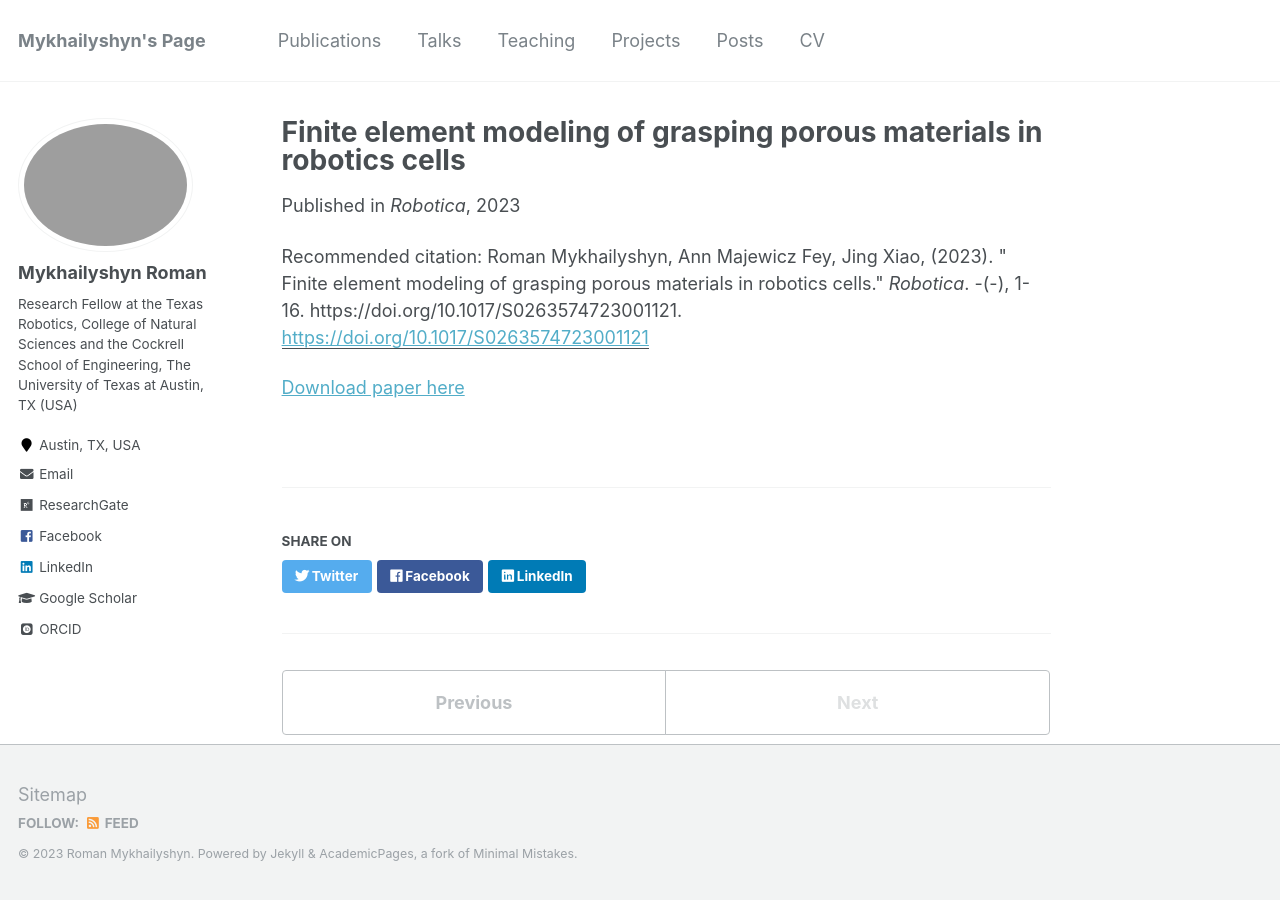
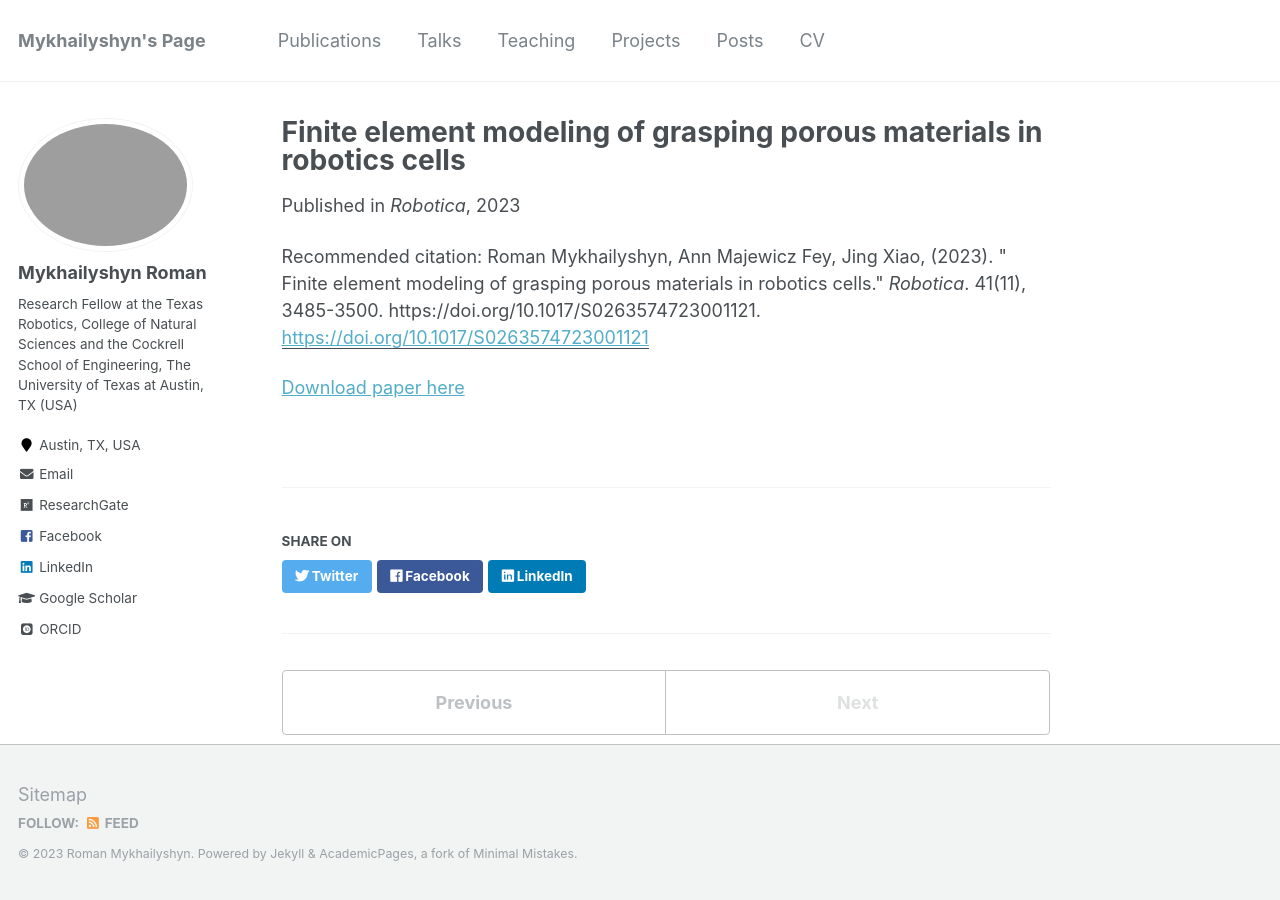
Before and after one commit to RomanMykhailyshyn/RomanMykhailyshyn.github.io, a Jekyll site: the page built from _publications/2023-Finite element modeling of grasping porous materials in robotics cells.md, in a window 1280 px wide. Built offline with Jekyll 4.4.1, drawn with Linux system fonts in a browser that asks for light colours; some web fonts are replaced.

Commit message:
Update 2023-Finite element modeling of grasping porous materials in robotics cells.md

```diff
--- a/_publications/2023-Finite element modeling of grasping porous materials in robotics cells.md
+++ b/_publications/2023-Finite element modeling of grasping porous materials in robotics cells.md
@@ -6,6 +6,6 @@ excerpt: ''
 date: 2023-08-01
 venue: 'Robotica'
 paperurl: 'https://doi.org/10.1017/S0263574723001121'
-citation: 'Roman Mykhailyshyn, Ann Majewicz Fey, Jing Xiao, (2023). &quot; Finite element modeling of grasping porous materials in robotics cells.&quot; <i>Robotica</i>. -(-), 1-16. https://doi.org/10.1017/S0263574723001121.'
+citation: 'Roman Mykhailyshyn, Ann Majewicz Fey, Jing Xiao, (2023). &quot; Finite element modeling of grasping porous materials in robotics cells.&quot; <i>Robotica</i>. 41(11), 3485-3500. https://doi.org/10.1017/S0263574723001121.'
 ---
 [Download paper here](https://www.cambridge.org/core/journals/robotica/article/finite-element-modeling-of-grasping-porous-materials-in-robotics-cells/2F3370037A36269D8690047F8A488880)
```
